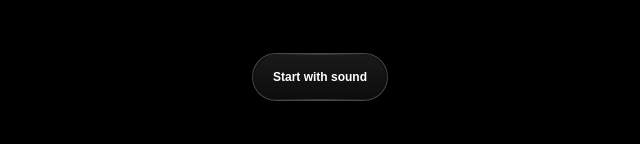
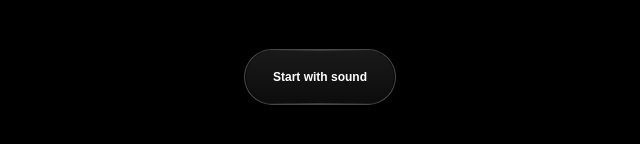
Before and after one commit to Maoxinyu950324/my-portfolio, an Astro site: page / in a window 1280 px wide. Shown: the part 562-706 px from the top of the page, 320-960 px from the left. Built offline with nearby package versions, Linux system fonts and the light colour scheme; Astro itself is replaced by a stand-in of ours.

Commit message:
fix: 按钮加大(min-height:56px) + padding加大

```diff
--- a/src/styles/global.css
+++ b/src/styles/global.css
@@ -28,7 +28,7 @@
   --radius: 999px;
   position: relative;
   display: inline-flex;
-  min-height: 48px;
+  min-height: 56px;
   align-items: center;
   justify-content: center;
   overflow: hidden;
@@ -38,7 +38,7 @@
   color: #fff;
   cursor: none;
   isolation: isolate;
-  padding: 0 20px;
+  padding: 0 28px;
   font-size: 13.33px;
   font-weight: 400;
   font-family: Arial, sans-serif;
```
